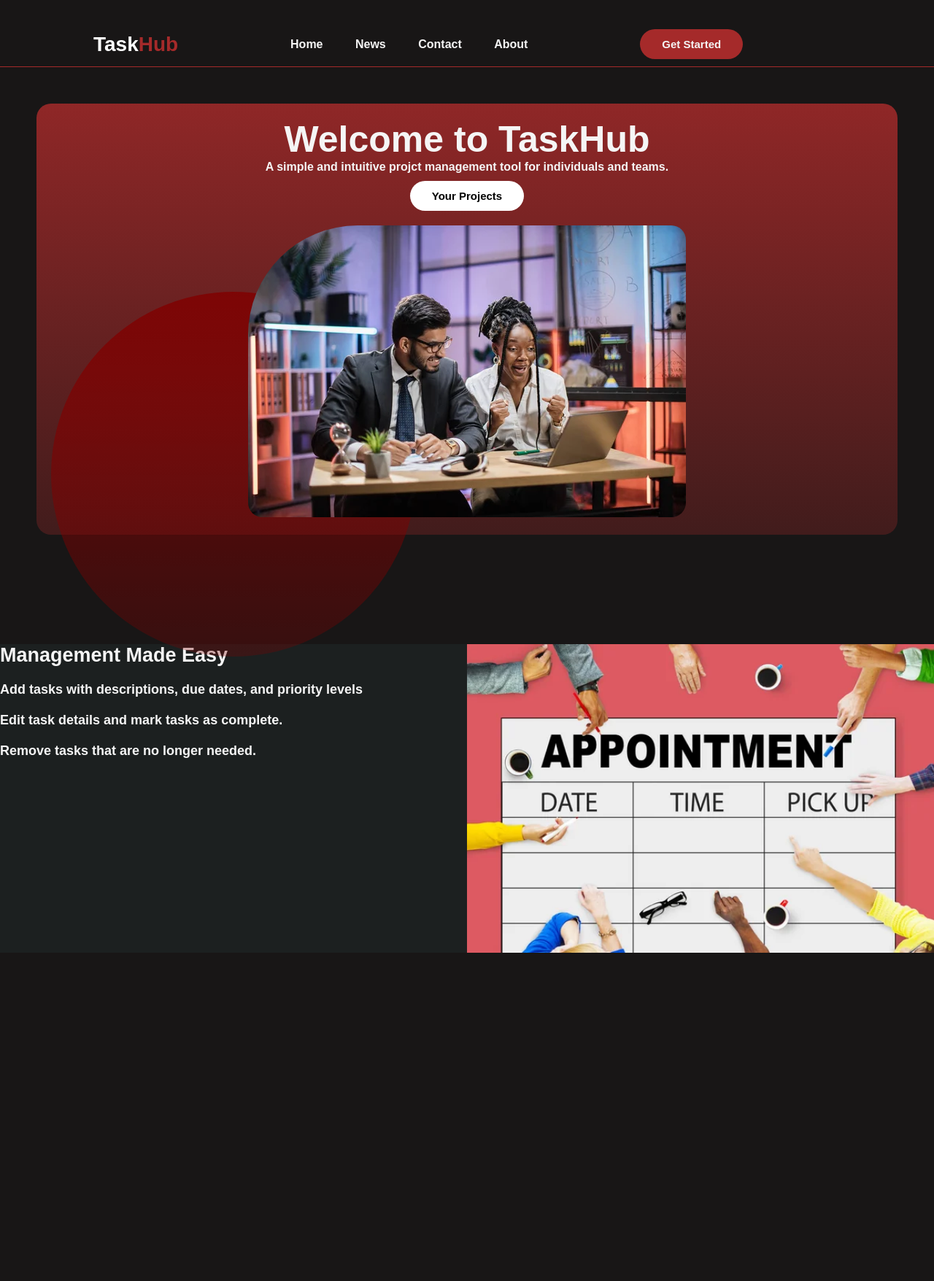
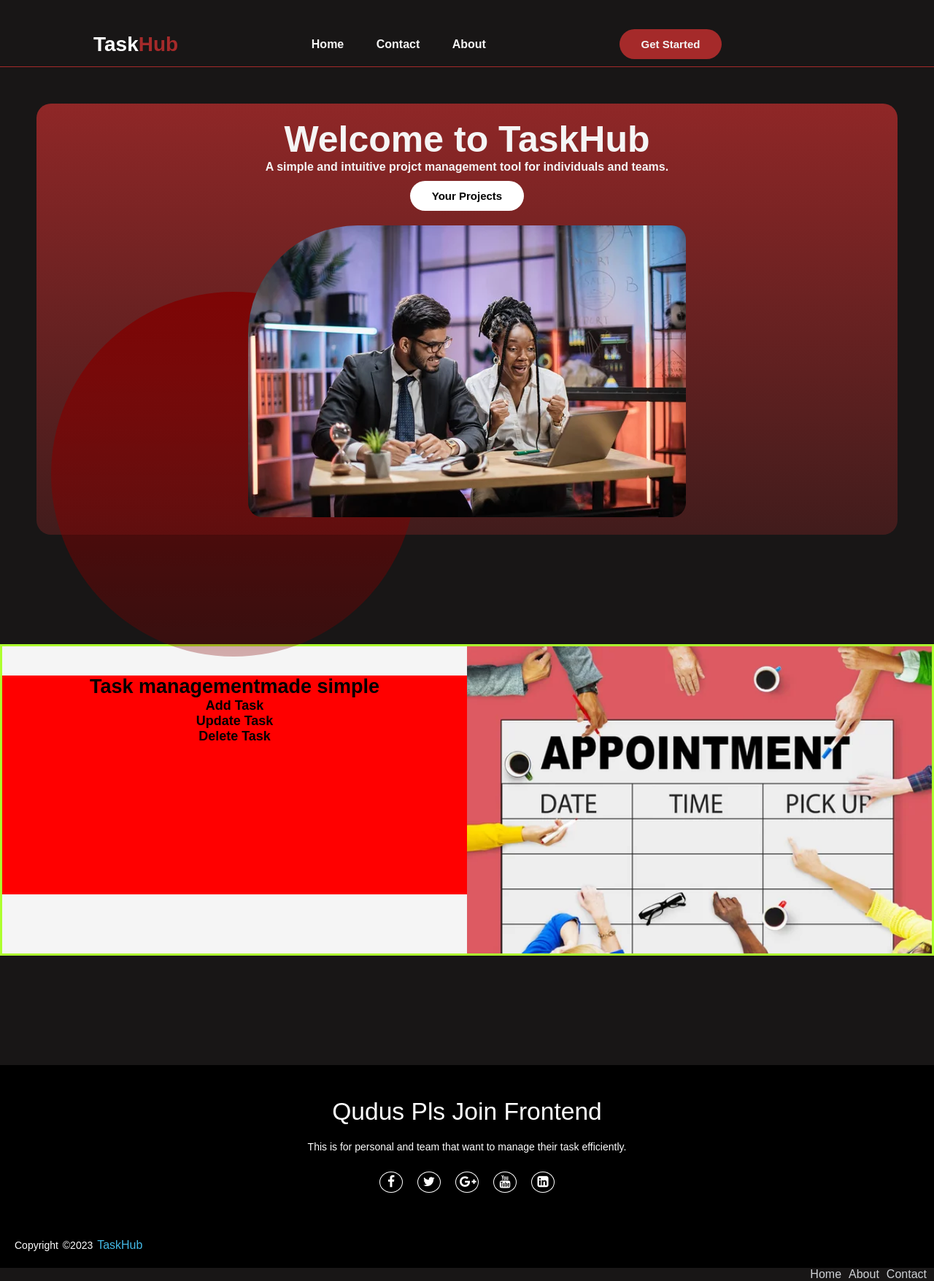
Before and after one commit to Abd-al-qudus/TaskHub, a Flask app: page / in a window 1280 px wide. Shown: the whole page at 73% size. Before the commit the page ends 1306 px from the top, so only its background shows below. Run offline with Flask 3, Linux system fonts and the light colour scheme.

Commit message:
recreated the landing page

```diff
--- a/static/styles/3-feature.css
+++ b/static/styles/3-feature.css
@@ -2,16 +2,13 @@
     display: flex;
     margin-top: 150px;
     margin-bottom: 150px;
+    border: 3px solid greenyellow;
+    background-color: whitesmoke;
 
   }
 
   .feature div {
     flex: 1;
-
-    background-color: rgb(49, 45, 44);
-
-
-
 
   }
 
@@ -20,21 +17,18 @@
     margin-right: 0;
     font-size: 18px;
     font-weight: bold;
-    background-color: rgb(28, 32, 32);
-    display: block;
-    color: whitesmoke;
-
-
+    color: black;
+    text-align: center;
+    margin-top: 20px;
+    display: flex;
+    justify-content: center;
 
 
   }
 
-  .feature h1,
-  .feature p,
-  .feature ol {
-    color: whitesmoke;
-    font-weight: bold;
-    margin-top: 10px;
+  #task_d {
+    background-color: red;
+    display: block;
 
   }
 
@@ -50,3 +44,122 @@
     color: whitesmoke;
 
   }
+
+
+footer{
+
+    bottom: 0;
+    left: 0;
+    right: 0;
+    background: black;
+    height: auto;
+    width: 100vw;
+    padding-top: 40px;
+    color: #fff;
+}
+
+.footer-content{
+    display: flex;
+    align-items: center;
+    justify-content: center;
+    flex-direction: column;
+    text-align: center;
+}
+
+.footer-content h3{
+    font-size: 2.1rem;
+    font-weight: 500;
+    text-transform: capitalize;
+    line-height: 3rem;
+}
+.footer-content p{
+    max-width: 500px;
+    margin: 10px auto;
+    line-height: 28px;
+    font-size: 14px;
+    color: white;
+}
+
+.footer-bottom{
+    background: #000;
+    width: 100vw;
+    padding: 20px;
+    padding-bottom: 40px;
+    text-align: center;
+}
+
+.socials{
+    list-style: none;
+    display: flex;
+    align-items: center;
+    justify-content: center;
+    margin: 1rem 0 3rem 0;
+}
+.socials li{
+    margin: 0 10px;
+}
+.socials a{
+    text-decoration: none;
+    color: #fff;
+    border: 1.1px solid white;
+    padding: 5px;
+    border-radius: 50%;
+}
+.socials a i{
+    font-size: 1.1rem;
+    width: 20px;
+    transition: color .4s ease;
+}
+.socials a:hover i{
+    color: aqua;
+}
+
+.footer-bottom p{
+    float: left;
+    font-size: 14px;
+    word-spacing: 2px;
+    text-transform: capitalize;
+ }
+ .footer-bottom p a{
+   color:#44bae8;
+   font-size: 16px;
+   text-decoration: none;
+ }
+ .footer-bottom span{
+     text-transform: uppercase;
+     opacity: .4;
+     font-weight: 200;
+ }
+
+ .footer-menu{
+    float: right;
+  }
+
+  .footer-menu ul{
+    display: flex;
+  }
+
+  .footer-menu ul li{
+  padding-right: 10px;
+  display: block;
+  }
+
+  .footer-menu ul li a{
+    color: #cfd2d6;
+    text-decoration: none;
+  }
+
+  .footer-menu ul li a:hover{
+    color: #27bcda;
+  }
+
+
+
+  @media (max-width:500px) {
+    .footer-menu ul{
+      display: flex;
+      margin-top: 10px;
+      margin-bottom: 20px;
+
+    }
+    }
--- a/templates/home.html
+++ b/templates/home.html
@@ -7,20 +7,25 @@
     <link rel="stylesheet" type="text/css" href="{{ url_for('static', filename = 'styles/1-hero.css') }}"> <!-- Link to hero section styles -->
     <link rel="stylesheet" type="text/css" href="{{ url_for('static', filename = 'styles/2-project.css') }}"> <!-- Link to project section styles -->
     <link rel="stylesheet" type="text/css" href="{{ url_for('static', filename = 'styles/3-feature.css') }}">
+
+    <link rel="stylesheet" href="https://cdnjs.cloudflare.com/ajax/libs/font-awesome/4.7.0/css/font-awesome.min.css">
+
     <title>Document</title>
+
 </head>
 <body>
     <header>
+
+
       <script>
         function redirectToRegister(){
-          window.location.href = "{{ url_for('register')}}";
+          window.location.href = "url_for('register')";
         }
       </script>
         <nav>
             <h2 class="logo">Task<span>Hub</span></h2> <!-- Logo for TaskHub -->
             <ul class="nav-links">
                 <li><a href="#">Home</a></li>
-                <li><a href="#">News</a></li>
                 <li><a href="#">Contact</a></li>
                 <li><a href="#">About</a></li>
             </ul>
@@ -36,7 +41,7 @@
 
     <script>
       function redirectToTaskManager(){
-        window.location.href = "{{ url_for('task_manager')}}";
+        window.location.href = "{{ url_for('register')}}";
       }
     </script>
 
@@ -60,20 +65,57 @@
 
 
     <section class="feature">
+
+
       <div>
-        <h2> Management Made Easy</h2><br>
 
-        <ul>
-          <li>Add tasks with descriptions, due dates, and priority levels</li><br>
-          <li>Edit task details and mark tasks as complete.</li><br>
-          <li>Remove tasks that are no longer needed.</li><br>
+         <div id="task_d" style="width: 50px; height: 300px;"> <h2>Task managementmade simple</h2>
 
-        </ul>
+          <p id="task_p">Add Task</p>
+          <p id="task_p">Update Task</p>
+          <p id="task_p">Delete Task</p>
+
+        </div>
+
       </div>
+
       <div >
         <img src="{{ url_for('static', filename = 'images/task2 (2).jpg') }}" alt="task">
       </div>
     </section>
 
+
+    <footer>
+
+      <div class="footer-content">
+
+          <h3>Qudus Pls Join frontend</h3>
+          <p>This is for personal and team that want to manage their task efficiently.</p>
+
+          <ul class="socials">
+              <li><a href="#"><i class="fa fa-facebook"></i></a></li>
+              <li><a href="#"><i class="fa fa-twitter"></i></a></li>
+              <li><a href="#"><i class="fa fa-google-plus"></i></a></li>
+              <li><a href="#"><i class="fa fa-youtube"></i></a></li>
+              <li><a href="#"><i class="fa fa-linkedin-square"></i></a></li>
+           </ul>
+
+      </div>
+
+      <div class="footer-bottom">
+          <p>copyright &copy;2023 <a href="#">TaskHub</a>  </p>
+       </div>
+
+       <div class="footer-menu">
+          <ul class="f-menu">
+             <li><a href="#">Home</a></li>
+             <li><a href="#">About</a></li>
+             <li><a href="#">Contact</a></li>
+
+          </ul>
+         </div>
+
+  </footer>
+
 </body>
 </html>
```
Also changed, not shown: templates/2-project.html (+61 -81 lines), web_static/2-project.html (added).
